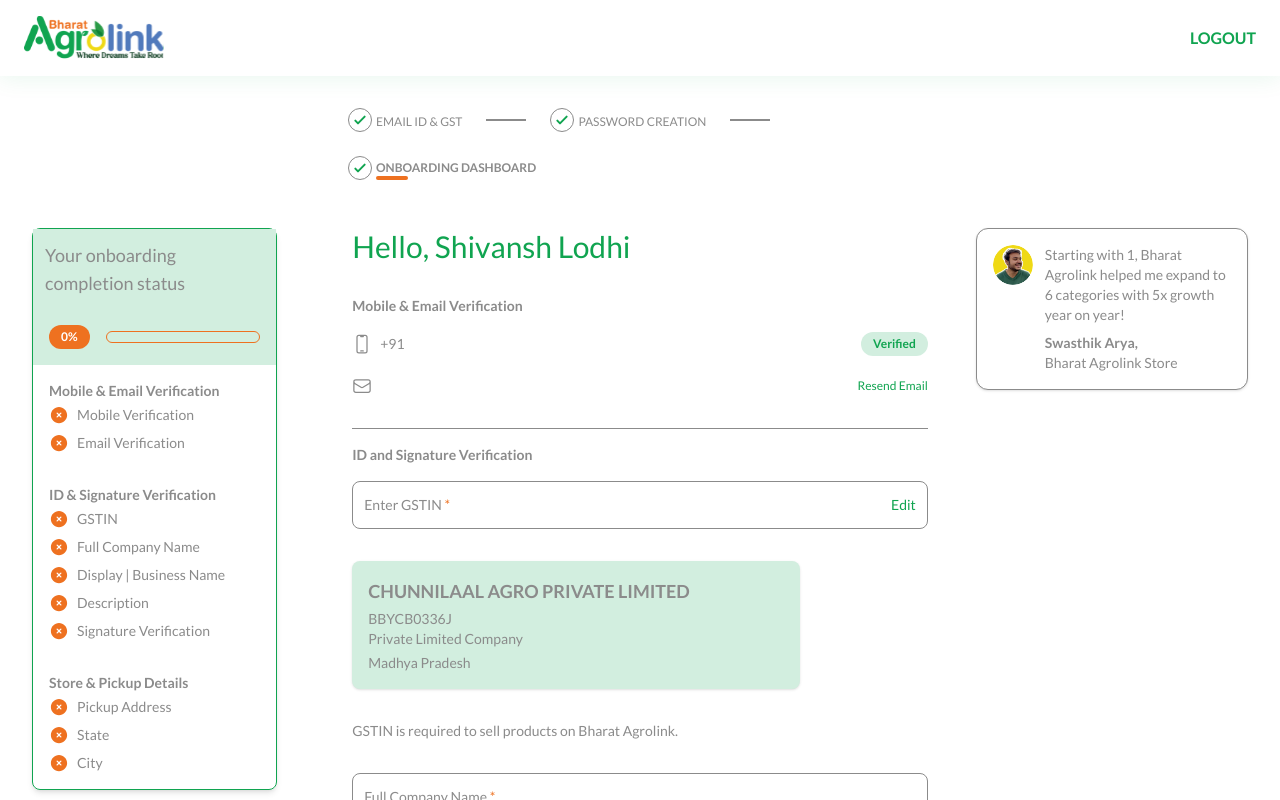
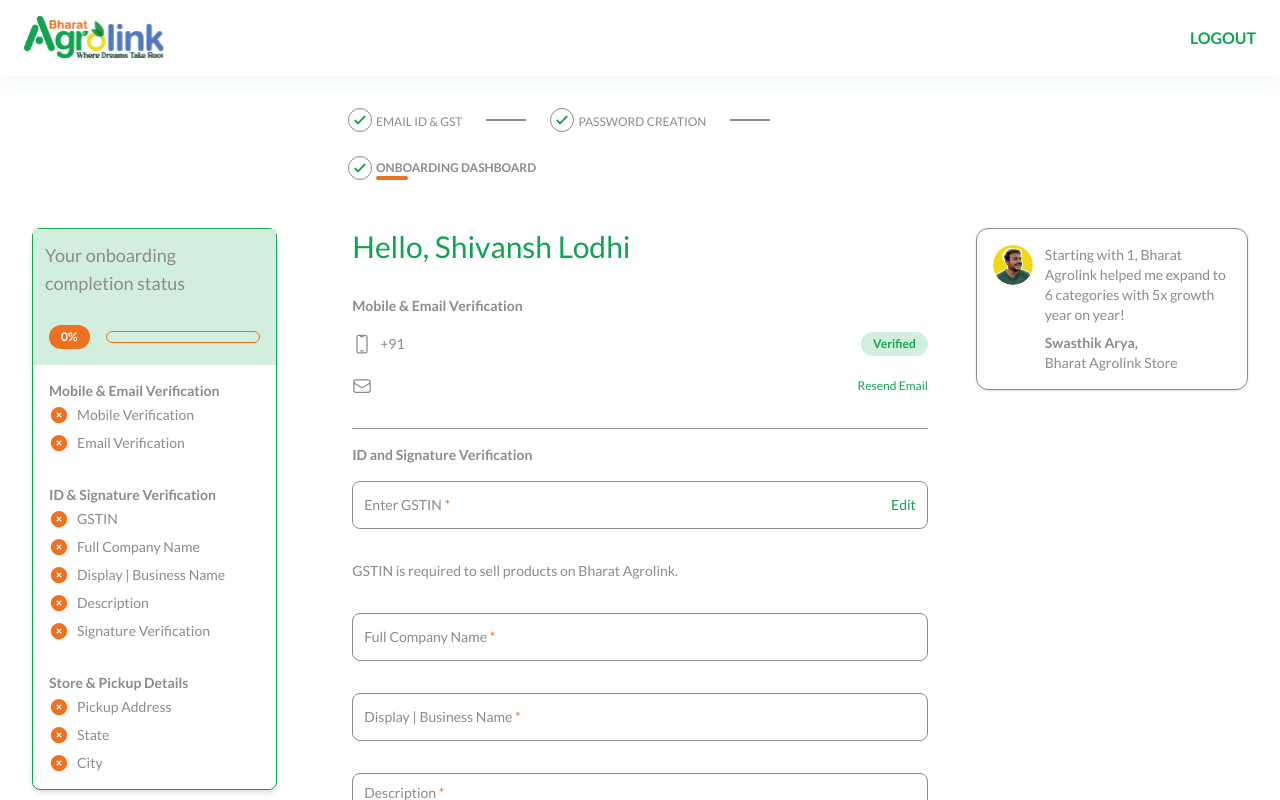
Before and after one commit to techbharatagrolink/Vendor-Onboarding-Module, a Next.js app in the folder vendor-onboarding-module/: page /register/dashboard in a window 1280 px wide. Shown: the top 800 px of the page. Built offline with nearby package versions, Linux system fonts and the light colour scheme; sample sign-in values are in the browser's storage.

Commit message:
Authentication

```diff
--- a/vendor-onboarding-module/app/context/FormContext.js
+++ b/vendor-onboarding-module/app/context/FormContext.js
@@ -10,20 +10,20 @@
     email: "",
     // gstNum: "",
     password: "",
-    confirmPassword:"",
+    confirmPassword: "",
     gstIN: "",
-    companyName:"",
-    displayName:"",
-    description:"",
+    companyName: "",
+    displayName: "",
+    description: "",
     // signature:"",
     address: "",
     state: "",
     city: "",
     pincode: "",
-    legalName: "CHUNNILAAL AGRO PRIVATE LIMITED",
-    stateName:"Madhya Pradesh",
-    pan:"BBYCB0336J",
-    bussNature:"Private Limited Company"
+    legalName: "",
+    stateName: "",
+    pan: "",
+    bussNature: "",
     // add more fields as needed
   });
 
--- a/vendor-onboarding-module/app/register/dashboard/page.js
+++ b/vendor-onboarding-module/app/register/dashboard/page.js
@@ -61,6 +61,10 @@
 
     if (!formData.state || !formData.state.trim()) {
       newErrors.state = "State not found. Check pincode.";
+    }
+
+    if (!formData.legalName) {
+      newErrors.gstIN = "GST Not Verified";
     }
 
     setErrors(newErrors);
@@ -160,6 +164,16 @@
   //       !value || !gstRegex.test(value) ? "Enter a valid GSTIN." : undefined,
   //   }));
   // };
+  function extractPanFromGstin(newGstin) {
+    const gstinRegex =
+      /^[0-9]{2}[A-Z]{5}[0-9]{4}[A-Z]{1}[1-9A-Z]{1}Z[0-9A-Z]{1}$/;
+
+    if (!gstinRegex.test(newGstin)) {
+      throw new Error("Invalid GSTIN format. Cannot extract PAN.");
+    }
+
+    return newGstin.substring(2, 12); // Characters 3 to 12 (0-based index: 2 to 11)
+  }
   async function handleGST(e) {
     const newGstin = e.target.value.toUpperCase();
     console.log(newGstin);
@@ -194,8 +208,10 @@
           info?.gstin &&
           info?.pradr.addr.stcd
         ) {
+          let GST = info.gstin;
+          const pan = extractPanFromGstin(GST);
           updateFormData("legalName", info.tradeNam); // Legal name
-          updateFormData("pan", info.gstin); // Extract PAN from GSTIN
+          updateFormData("pan", pan); // Extract PAN from GSTIN
           updateFormData("bussNature", info.ctb); // Constitution of business
           updateFormData("stateName", info.pradr.addr.stcd); // State code
           setErrors((prev) => ({ ...prev, gstIN: "" }));
@@ -339,7 +355,11 @@
           {errors.gstIN && (
             <p className="text-appRed text-sm">{errors.gstIN}</p>
           )}
-          <div className="bg-[#D2EEDF] text-appText rounded-lg p-4 shadow-sm w-full max-w-md">
+          <div
+            className={`${
+              formData.legalName === "" ? "hidden" : null
+            } bg-[#D2EEDF] text-appText rounded-lg p-4 shadow-sm w-full max-w-md`}
+          >
             <h2 className="text-lg font-semibold mb-1">{formData.legalName}</h2>
             <p className="text-sm font-medium">{formData.pan}</p>
             <p className="text-sm mb-1">{formData.bussNature}</p>
```
